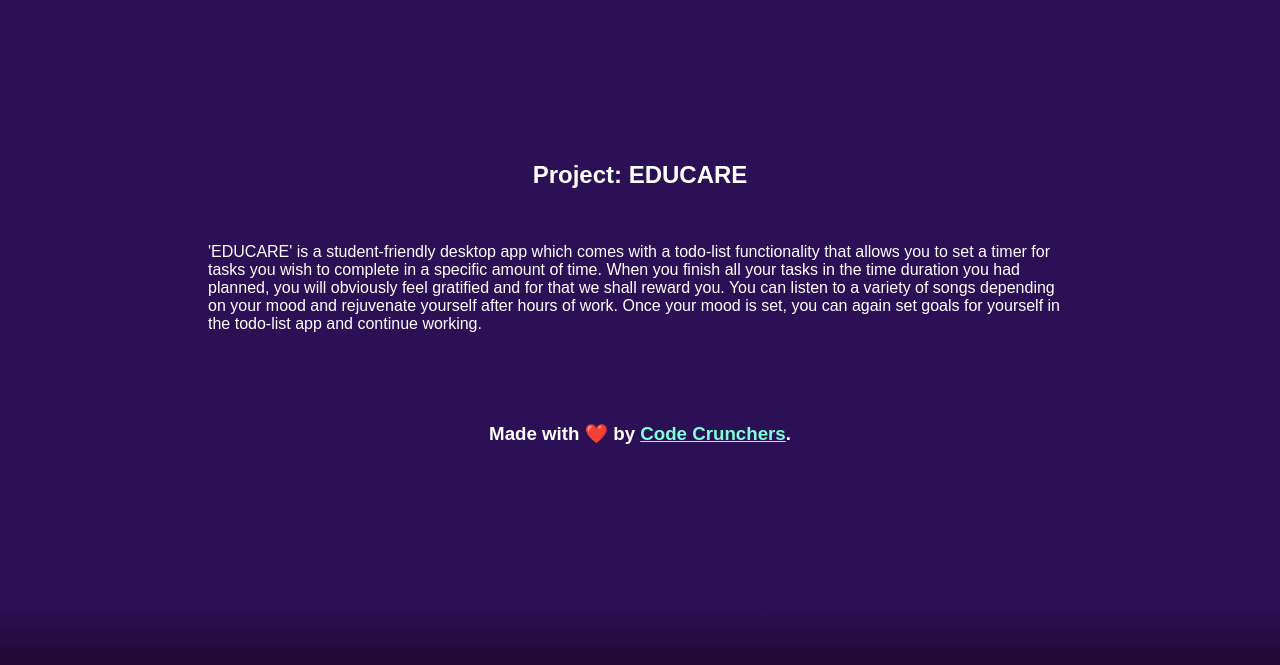
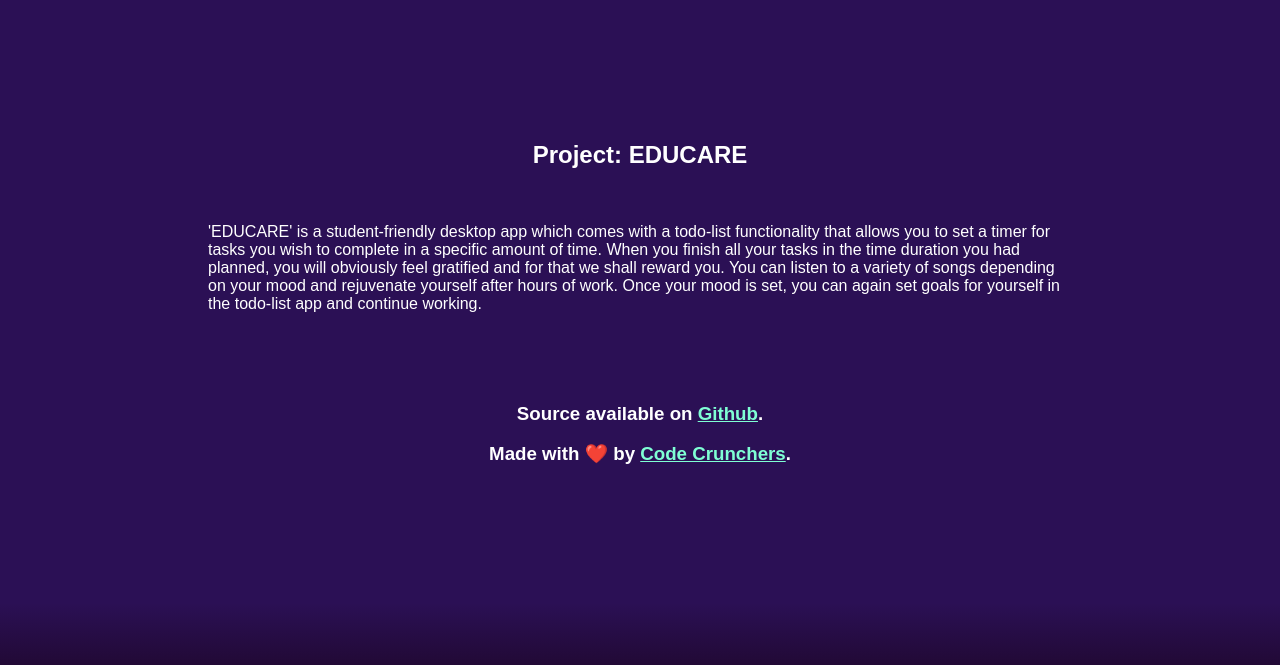
Before and after one commit to ishaandwivedi1234/Educare, a Flask app: page /about in a window 1280 px wide. Shown: the part 97-762 px from the top of the page. Run offline with Flask 2, Linux system fonts and the light colour scheme; some web fonts are replaced.

Commit message:
Added github link

```diff
--- a/templates/about.html
+++ b/templates/about.html
@@ -30,6 +30,8 @@
             obviously feel gratified and for that we shall reward you. You can listen to a variety of songs depending on your mood and rejuvenate
              yourself after hours of work. Once your mood is set, you can again set goals for yourself in the todo-list app and continue working.
         </p><br><br>
+        <h3>Source available on <a href="https://github.com/HarshMarolia/Educare" style="color: aquamarine;">Github</a>.</h3>
+        <br>
         <h3>Made with ❤️ by <a href="/team" style="color: aquamarine;">Code Crunchers</a>.</h3>
     </section>
 
```
